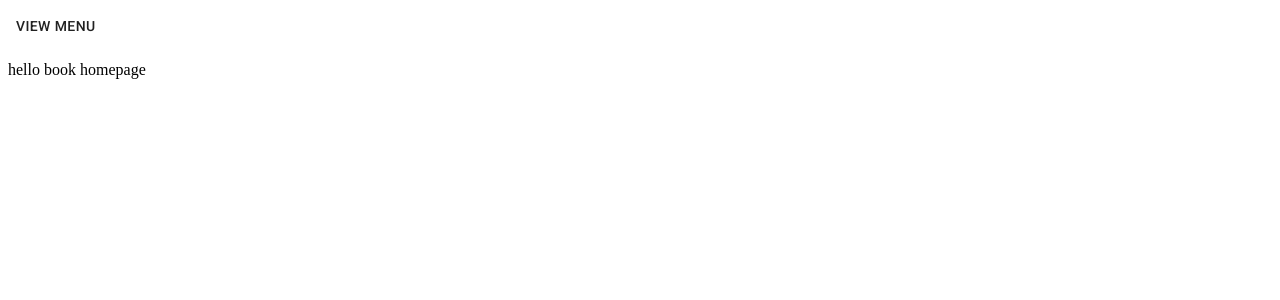
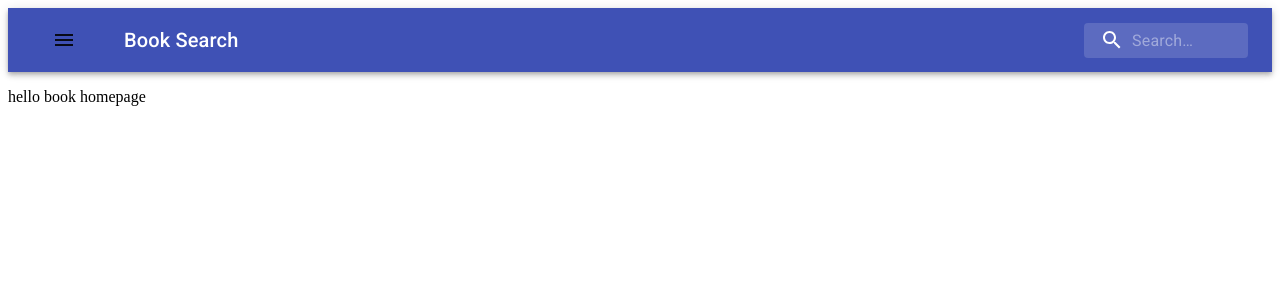
Before and after one commit to erikapaige/googleBooksMERNApp, a React (Create React App) app in the folder client/: page / in a window 1280 px wide. Shown: the top 300 px of the page. Built offline with nearby package versions, Linux system fonts and the light colour scheme.

Commit message:
navbar menu clickable

```diff
--- a/client/src/components/Navbar/Navbar.css
+++ b/client/src/components/Navbar/Navbar.css
@@ -1,8 +1,3 @@
-homeBtn {
-  margin: 0px;
-  top: auto;
-  right: 20px;
-  bottom: 20px;
-  left: auto;
-  position: fixed;
+.iconMenu {
+  color: rgb(255, 255, 255),
 }
--- a/client/src/components/Navbar/Navbar.js
+++ b/client/src/components/Navbar/Navbar.js
@@ -2,17 +2,74 @@
 import React from 'react'
 // bring in component from react-router
 import { Link } from 'react-router-dom'
+// bring in navbarcss
+import './Navbar.css'
 // bring in components from material-ui
-// import './Navbar.css'
-import {
-  makeStyles, Button, Menu, MenuItem }
-  from '@material-ui/core'
+import AppBar from '@material-ui/core/AppBar'
+import Toolbar from '@material-ui/core/Toolbar'
+import IconButton from '@material-ui/core/IconButton'
+import Typography from '@material-ui/core/Typography'
+import InputBase from '@material-ui/core/InputBase'
+import { fade, makeStyles } from '@material-ui/core/styles'
+import MenuIcon from '@material-ui/icons/Menu'
+import SearchIcon from '@material-ui/icons/Search'
+import Button from '@material-ui/core/Button'
+import Menu from '@material-ui/core/Menu'
+import MenuItem from '@material-ui/core/MenuItem'
+
 
 const useStyles = makeStyles((theme) => ({
-  homeBtn: {
-    position: 'fixed',
-    bottom: theme.spacing(2),
-    right: theme.spacing(2),
+  root: {
+    flexGrow: 1,
+  },
+  menuButton: {
+    marginRight: theme.spacing(2),
+  },
+  title: {
+    flexGrow: 1,
+    display: 'none',
+    [theme.breakpoints.up('sm')]: {
+      display: 'block',
+    },
+  },
+  search: {
+    position: 'relative',
+    borderRadius: theme.shape.borderRadius,
+    backgroundColor: fade(theme.palette.common.white, 0.15),
+    '&:hover': {
+      backgroundColor: fade(theme.palette.common.white, 0.25),
+    },
+    marginLeft: 0,
+    width: '100%',
+    [theme.breakpoints.up('sm')]: {
+      marginLeft: theme.spacing(1),
+      width: 'auto',
+    },
+  },
+  searchIcon: {
+    padding: theme.spacing(0, 2),
+    height: '100%',
+    position: 'absolute',
+    pointerEvents: 'none',
+    display: 'flex',
+    alignItems: 'center',
+    justifyContent: 'center',
+  },
+  inputRoot: {
+    color: 'inherit',
+  },
+  inputInput: {
+    padding: theme.spacing(1, 1, 1, 0),
+    // vertical padding + font size from searchIcon
+    paddingLeft: `calc(1em + ${theme.spacing(4)}px)`,
+    transition: theme.transitions.create('width'),
+    width: '100%',
+    [theme.breakpoints.up('sm')]: {
+      width: '12ch',
+      '&:focus': {
+        width: '20ch',
+      },
+    },
   },
 }))
 
@@ -30,9 +87,17 @@
   }
 
   return (
-    <div>
-      <Button className="homeBtn" aria-controls="simple-menu" aria-haspopup="true" onClick={handleClick}>
-        View Menu
+    <div className={classes.root}>
+      <AppBar position="static">
+        <Toolbar>
+          <IconButton
+            edge="start"
+            className={classes.menuButton}
+            color="inherit"
+            aria-label="open drawer"
+          >
+            <Button aria-controls="simple-menu" aria-haspopup="true" onClick={handleClick}>
+              <MenuIcon className='iconMenu' />
             </Button>
               <Menu
                 id="simple-menu"
@@ -41,13 +106,32 @@
                 open={Boolean(anchorEl)}
                 onClose={handleClose}
               >
-        <MenuItem component={Link} to ="/">
+                <MenuItem component={Link} to="/">
                   Home
                 </MenuItem>
                 <MenuItem component={Link} to="/saved">
                   Saved Books
                 </MenuItem>
               </Menu>
+          </IconButton>
+          <Typography className={classes.title} variant="h6" noWrap>
+            Book Search
+          </Typography>
+          <div className={classes.search}>
+            <div className={classes.searchIcon}>
+              <SearchIcon />
+            </div>
+            <InputBase
+              placeholder="Search…"
+              classes={{
+                root: classes.inputRoot,
+                input: classes.inputInput,
+              }}
+              inputProps={{ 'aria-label': 'search' }}
+            />
+          </div>
+        </Toolbar>
+      </AppBar>
     </div>
   )
 }
--- a/client/src/pages/Home/Home.js
+++ b/client/src/pages/Home/Home.js
@@ -5,10 +5,15 @@
 
 
 const Home = () => {
+  //search for book
 
+  // see books rendered below
   return (
       <div>
         <p>hello book homepage</p>
+        <form>
+
+        </form>
       </div>
 
   )
```
Lines whose indentation alone changed are shown as unchanged.
